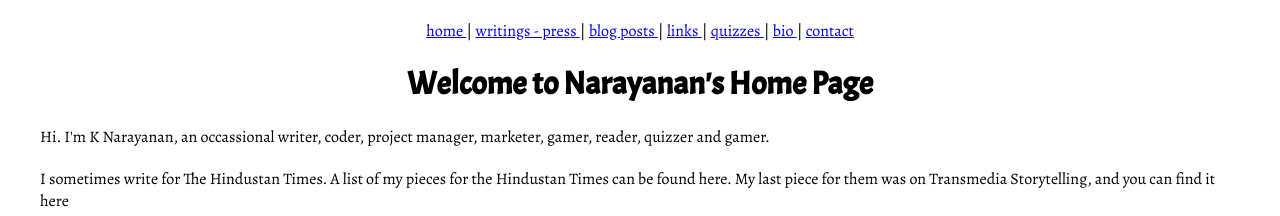
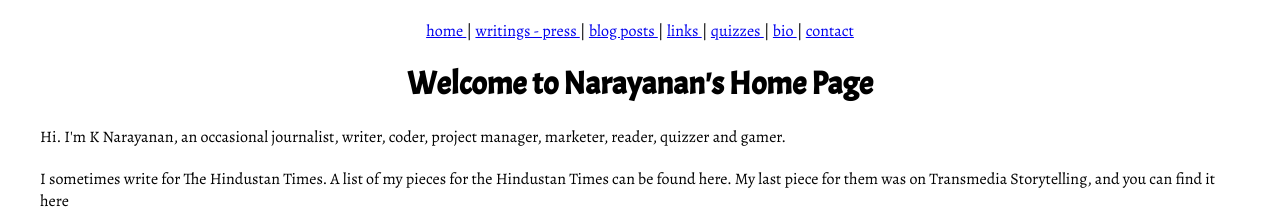
Before and after one commit to narayanan-krishnaswami/Site, a plain HTML site: page index.html in a window 1280 px wide. Shown: the top 216 px of the page. Drawn offline with nearby package versions, Linux system fonts and the light colour scheme.

Commit message:
Update index.html

```diff
--- a/index.html
+++ b/index.html
@@ -36,7 +36,7 @@
 <center>
 <h1>Welcome to Narayanan's Home Page</h1>
 </center>
-    <p>Hi. I'm K Narayanan, an occassional writer, coder, project manager, marketer, gamer, reader, quizzer and gamer.
+    <p>Hi. I'm K Narayanan, an occasional journalist, writer, coder, project manager, marketer, reader, quizzer and gamer.
     </p>
 <p>I sometimes write for The Hindustan Times. A list of my pieces for the Hindustan Times can be found here. My last piece for them was on Transmedia Storytelling, and you can find it here </p>
 <p>There was also a time when I used to quiz - and I set a weekly quiz in the Sunday Times of India - Bangalore edition - for several years. You can find the quizzes here. </p>
```
